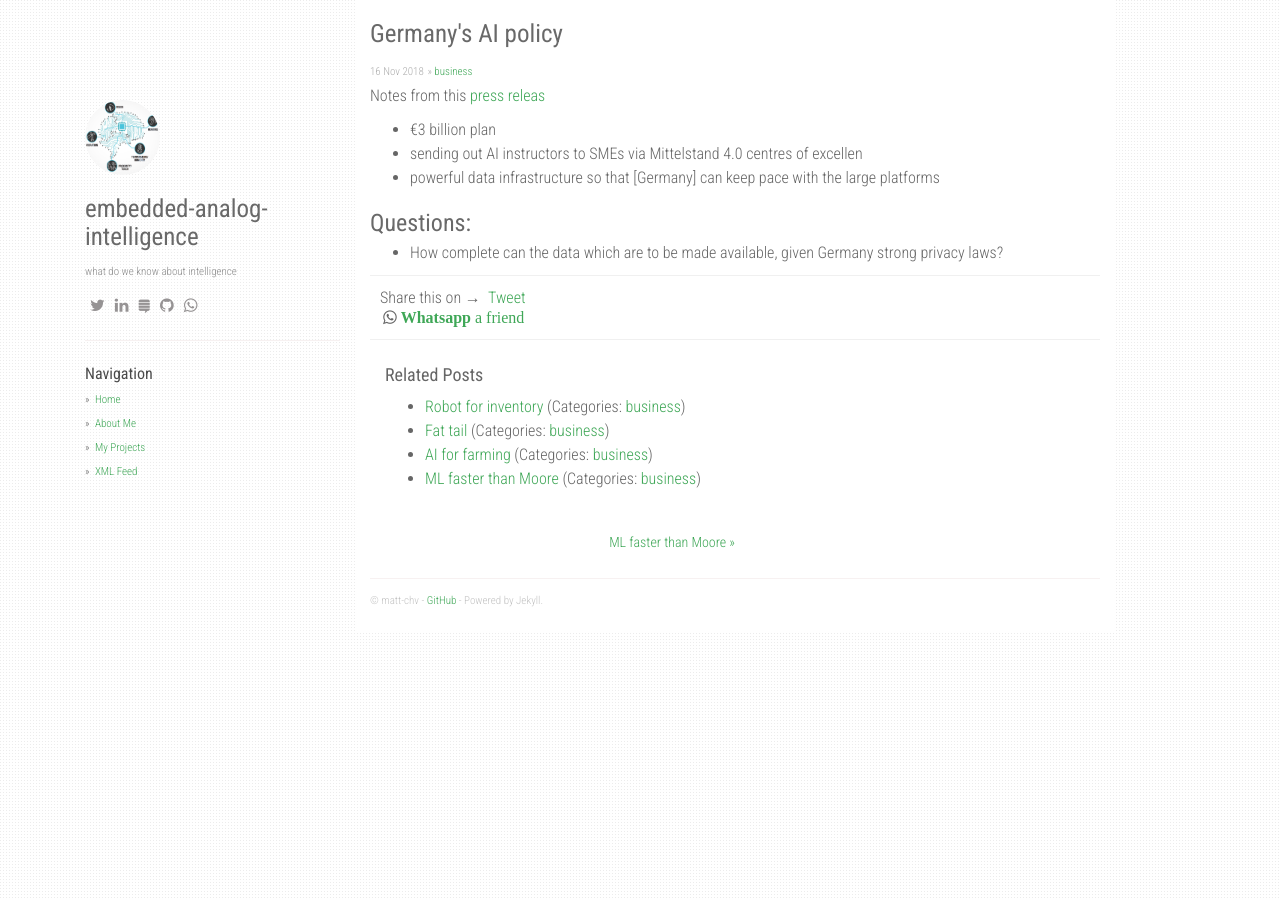
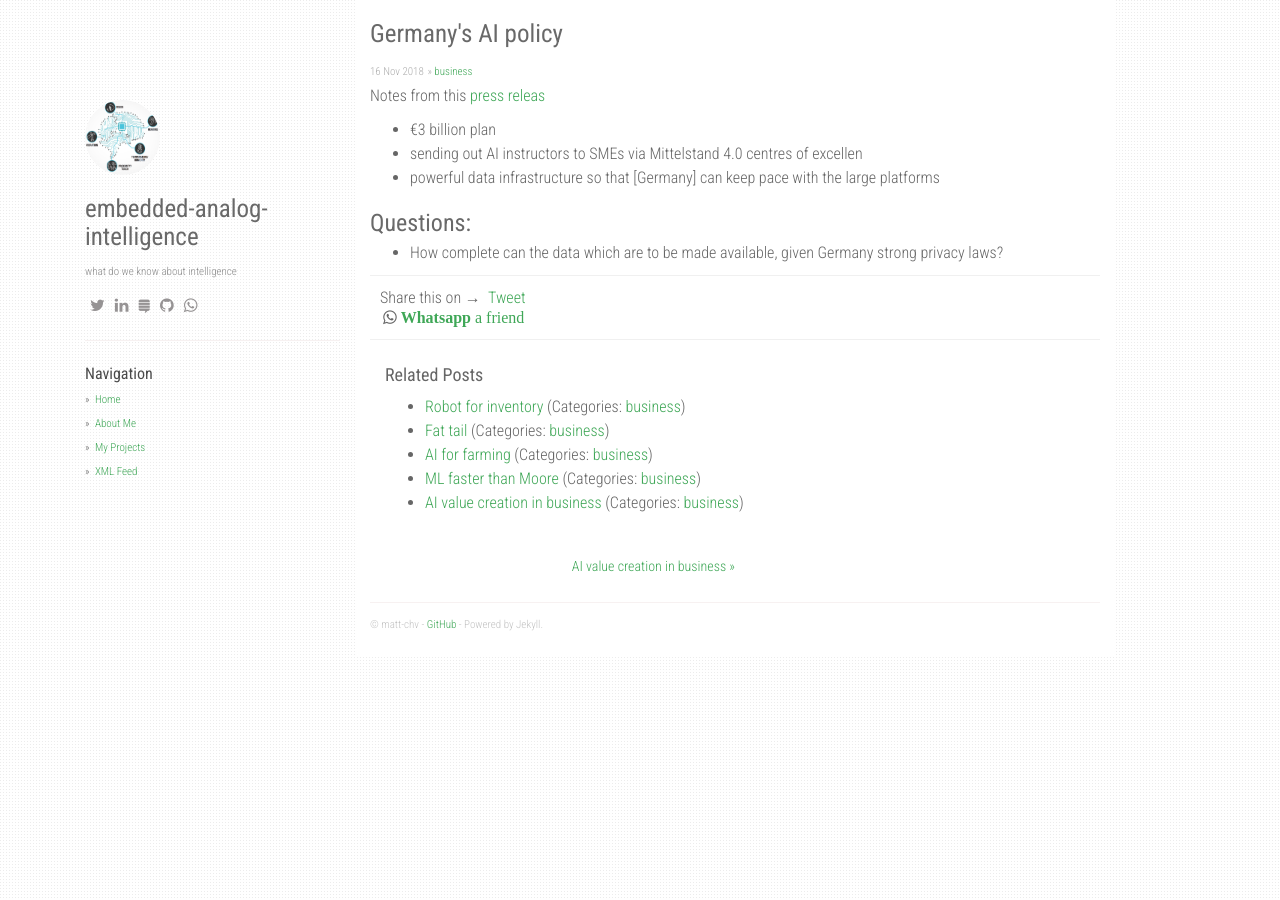
Before and after one commit to matt-chv/embedded-analog-intelligence, a Jekyll site: the page built from _posts/2018-11-16-germany-ai-plans.md, in a window 1280 px wide. Built offline with Jekyll 4.4.1, drawn with Linux system fonts in a browser that asks for light colours; nearby versions of some CDN libraries; our own code applies the rules of GitHub Pages for plain Markdown files; comment, search, counter and statistics services are not loaded.

Commit message:
Update and rename 2019-04-12_ai_value_creation.md to 2019-04-12-ai-value-creation.md

```diff
--- a/_posts/2019-04-12_ai_value_creation.md
+++ b/_posts/2019-04-12-ai-value-creation.md
@@ -1,5 +1,5 @@
 ---
-title: Germany's AI policy
+title: AI value creation in business
 date: 2018-11-16
 category: business
 lang: en
@@ -8,3 +8,6 @@
 ![]({{ site.baseurl }}/static/img/AI_business_impact.PNG)
 
 Notes from this [AI For Everyone](https://www.coursera.org/learn/ai-for-everyone/home/welcome) course on Coursera on video @ 1:17/7:40
+
+Questions:
+* how much of AI in business is cloud (AWS, Amazon go, ...) vs retail robotics?
```
